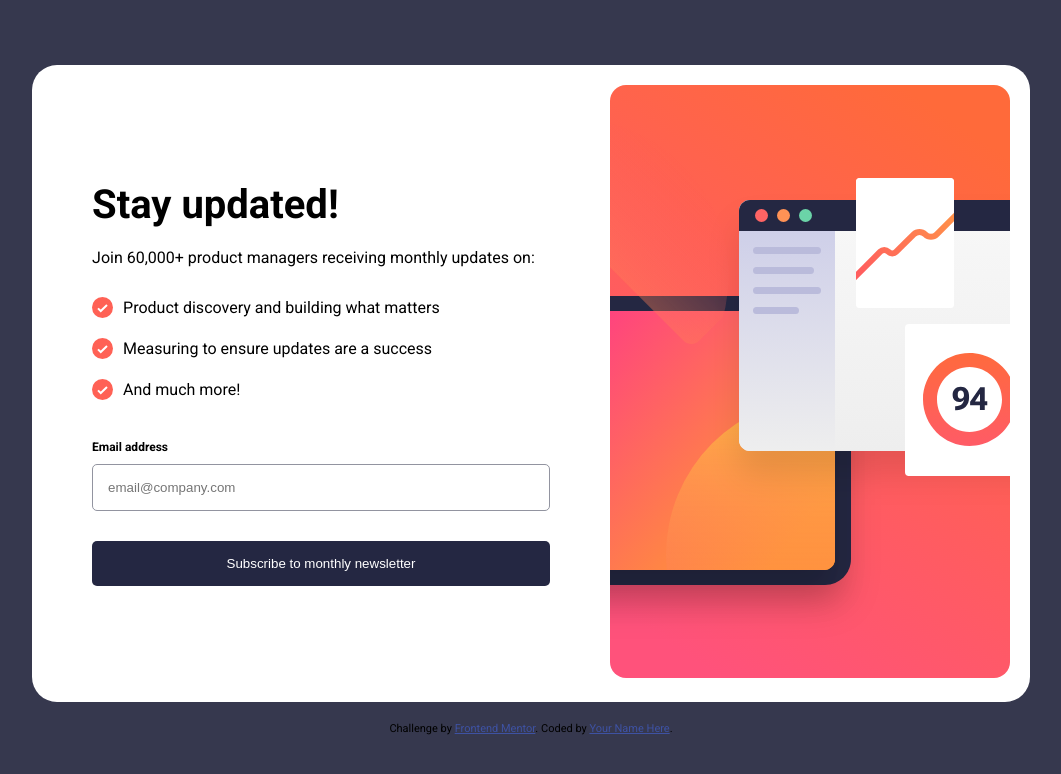
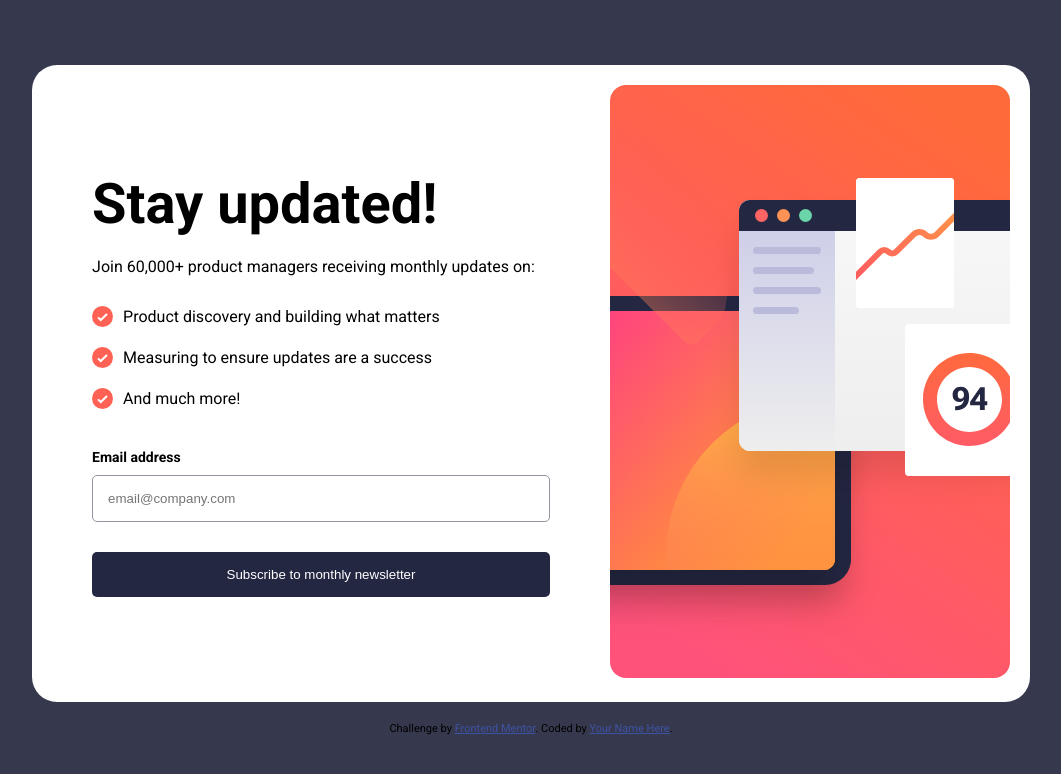
Before and after one commit to kauelima21/newsletter-sign-up, a plain HTML site: page index.html in a window 1280 px wide. Shown: the whole page, without its empty margins (109-1170 px from the left). Drawn offline with Linux system fonts and the light colour scheme.

Commit message:
fix font size

```diff
--- a/assets/css/style.css
+++ b/assets/css/style.css
@@ -44,7 +44,7 @@ p {
 }
 
 .main-content-title {
-  font-size: 2.5rem;
+  font-size: 3.5rem;
   margin-bottom: 20px;
   font-weight: var(--font-bold);
 }
@@ -77,7 +77,7 @@ main {
 }
 
 .main-content-form div span, .main-content-form div label {
-  font-size: 0.75rem;
+  font-size: 0.875rem;
 }
 
 .main-content-form .main-content-form-label,
@@ -106,6 +106,7 @@ main {
 
 .main-content-form .main-content-form-input {
   gap: 30px;
+  font-size: 0.875rem;
 }
 
 .main-content-form input {
@@ -207,7 +208,7 @@ main {
 }
 
 .subscribed h1 {
-  font-size: 2.5rem;
+  font-size: 3rem;
 }
 
 .subscribed h1,
```
